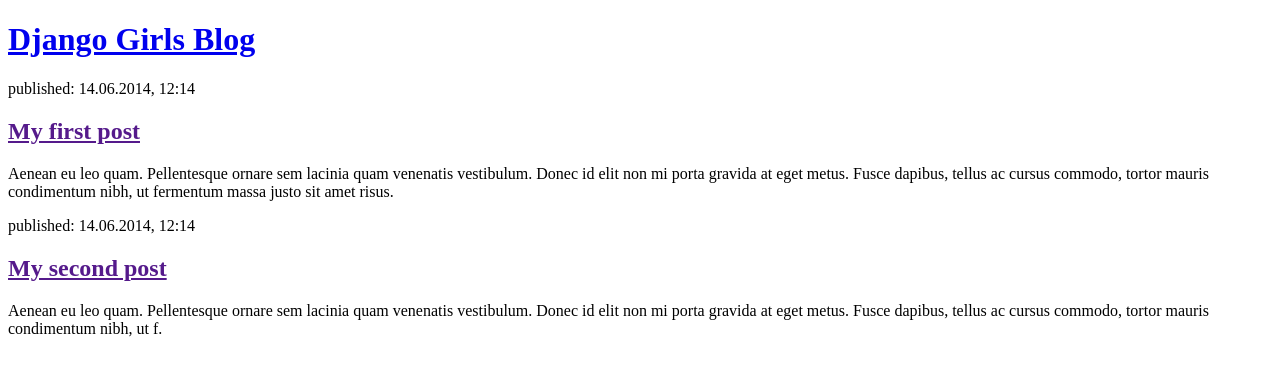
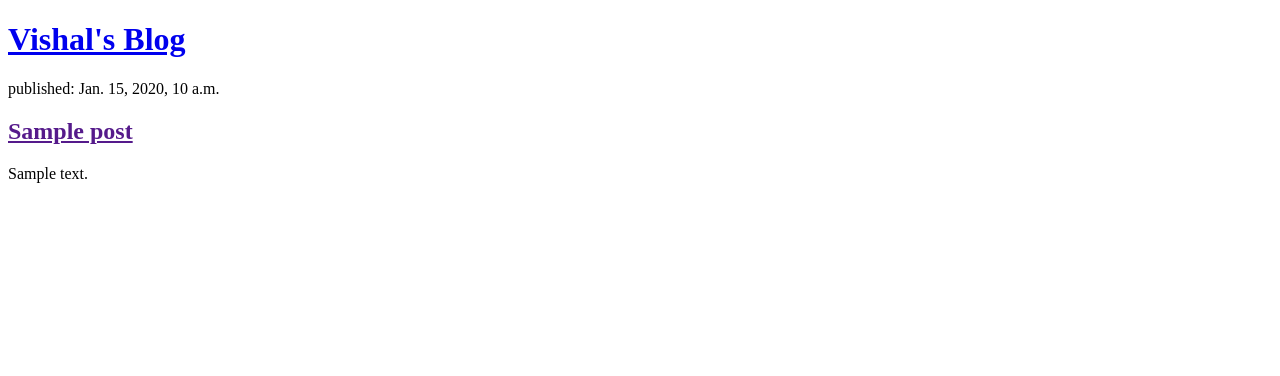
Before and after one commit to vdtheone/django_girls, a Django app: page / in a window 1280 px wide. Shown: the top 376 px of the page. Run offline with Django 3.2, Linux system fonts and the light colour scheme; tables that the repository leaves empty hold one stand-in row (values such as "Sample post").

Commit message:
Modified templates to display posts from database.

```diff
--- a/blog/templates/blog/post_list.html
+++ b/blog/templates/blog/post_list.html
@@ -1,23 +1,20 @@
 <!DOCTYPE html>
 <html>
     <head>
-        <title>Django Girls blog</title>
+        <title>vishal's blog</title>
     </head>
     <body>
         <header>
-            <h1><a href="/">Django Girls Blog</a></h1>
+            <h1><a href="/">Vishal's Blog</a></h1>
         </header>
 
+        {% for post in posts %}
         <article>
-            <time>published: 14.06.2014, 12:14</time>
-            <h2><a href="">My first post</a></h2>
-            <p>Aenean eu leo quam. Pellentesque ornare sem lacinia quam venenatis vestibulum. Donec id elit non mi porta gravida at eget metus. Fusce dapibus, tellus ac cursus commodo, tortor mauris condimentum nibh, ut fermentum massa justo sit amet risus.</p>
+            <time>published: {{ post.published_date }}</time>
+            <h2><a href="">{{ post.title }}</a></h2>
+            <p>{{ post.text|linebreaksbr }}</p>
         </article>
+        {% endfor %}
 
-        <article>
-            <time>published: 14.06.2014, 12:14</time>
-            <h2><a href="">My second post</a></h2>
-            <p>Aenean eu leo quam. Pellentesque ornare sem lacinia quam venenatis vestibulum. Donec id elit non mi porta gravida at eget metus. Fusce dapibus, tellus ac cursus commodo, tortor mauris condimentum nibh, ut f.</p>
-        </article>
     </body>
 </html>
--- a/blog/views.py
+++ b/blog/views.py
@@ -1,6 +1,9 @@
 from django.shortcuts import render
+from .models import Post
+from django.utils import timezone
 
 # Create your views here.
 
 def post_list(request):
-    return render(request, 'blog/post_list.html', {})
+    posts = Post.objects.filter(published_date__lte=timezone.now()).order_by('published_date')
+    return render(request, 'blog/post_list.html', {'posts':posts})
```
